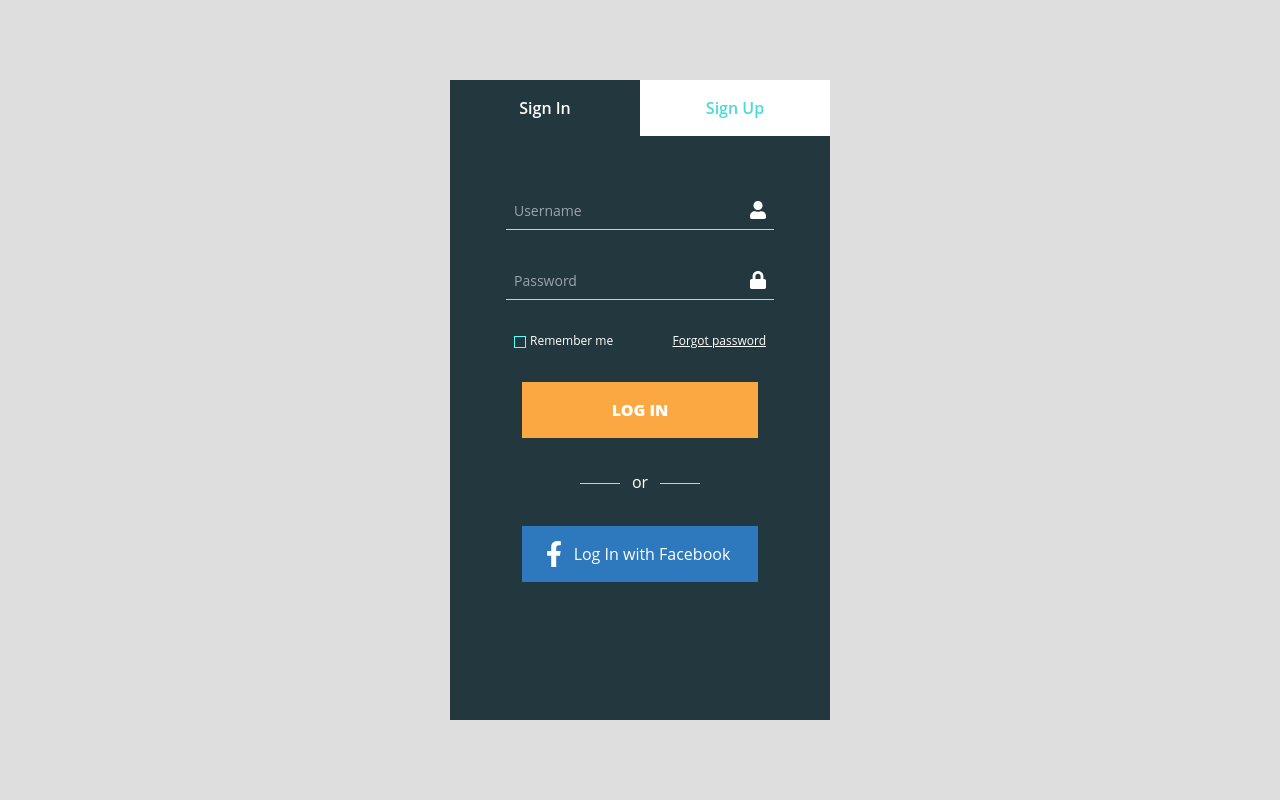
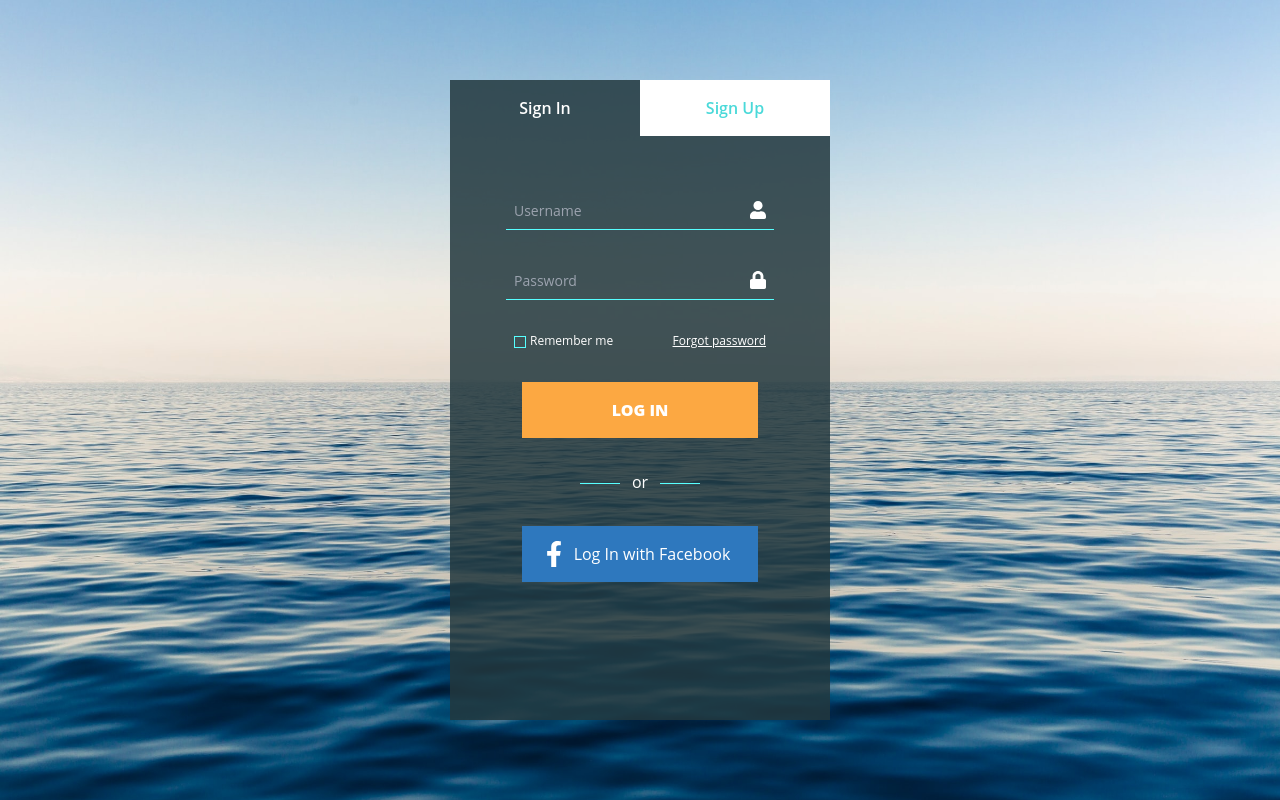
Before and after one commit to StereoPT/daily-ui, a Vue app in the folder 001-signup/: page / in a window 1280 px wide. Built offline with nearby package versions, Linux system fonts and the light colour scheme.

Commit message:
Background & Transparency

```diff
--- a/001-signup/src/App.vue
+++ b/001-signup/src/App.vue
@@ -53,13 +53,16 @@ export default {
 
 <style>
   body {
-    background-color: #dedede;
+    background: url('./assets/background.jpg');
+    background-size: cover;
+    background-repeat: no-repeat;
+    background-position: center;
   }
 
   .form-container {
     min-width: 380px;
     min-height: 640px;
-    background-color: #23383E;
+    background-color: rgba(35, 56, 62, 0.85);
   }
 
   .tab a {
@@ -67,7 +70,6 @@ export default {
   }
 
   .active-tab {
-    background-color: #23383E;
     color: white;
   }
 
--- a/001-signup/src/components/SignIn.vue
+++ b/001-signup/src/components/SignIn.vue
@@ -1,5 +1,5 @@
 <template>
-  <form class="grid gap-y-8" action="">
+  <form class="grid gap-y-8">
     <input class="custom-input user-input" type="text" name="username" id="username" placeholder="Username">
     <input class="custom-input password-input" type="password" name="password" id="password" placeholder="Password">
     <div class="flex justify-between px-2">
@@ -65,7 +65,6 @@ export default {
     cursor: pointer;
     vertical-align: middle;
     color: black;
-    background-color: #23383E;
 
     line-height: 1.1em;
     font-weight: bold;
```
Also changed, not shown: 001-signup/src/assets/background.jpg (added).
